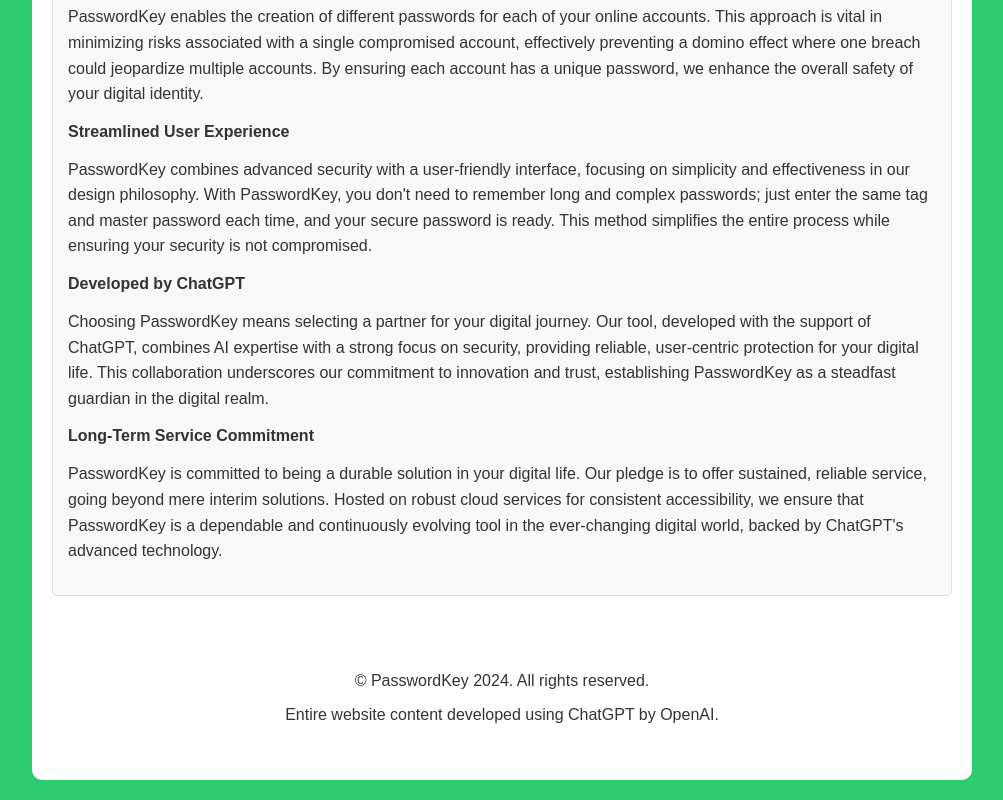
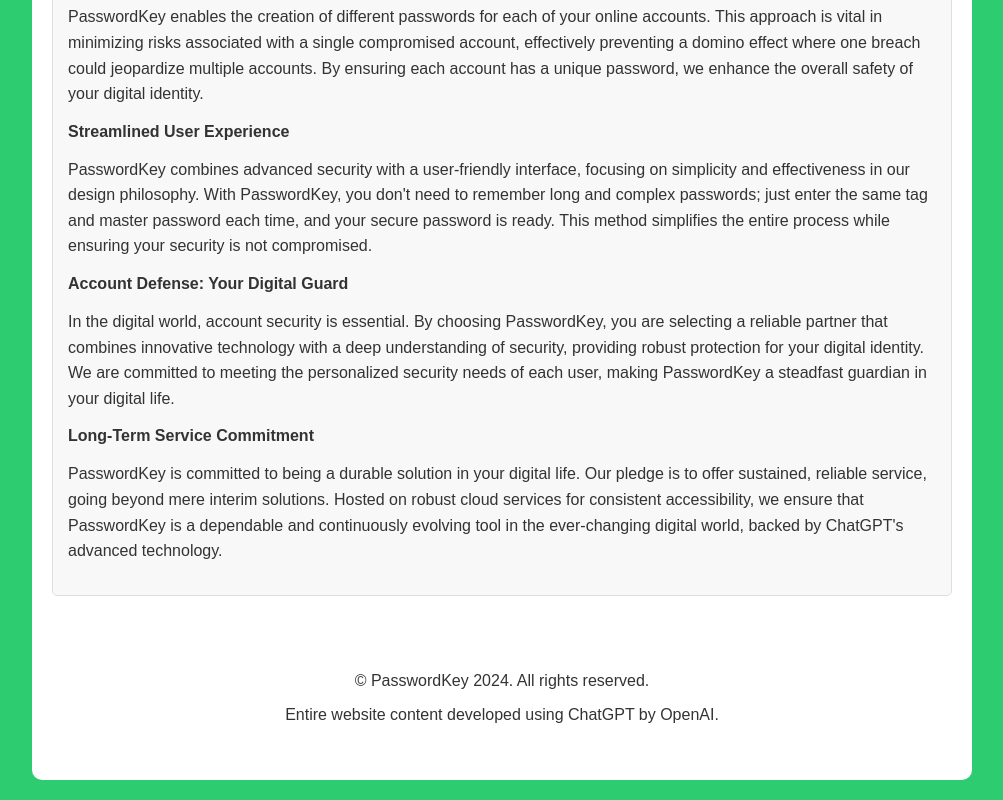
Before and after one commit to passwordkeyorg/PasswordKey-Generator, a plain HTML site: page index.html in a window 1280 px wide. Shown: the part 1143-1943 px from the top of the page, without its empty margins (138-1141 px from the left). Drawn offline with Linux system fonts and the light colour scheme.

Commit message:
Update index.html

```diff
--- a/index.html
+++ b/index.html
@@ -108,8 +108,8 @@
 			<strong>Streamlined User Experience</strong>
 			<p>PasswordKey combines advanced security with a user-friendly interface, focusing on simplicity and effectiveness in our design philosophy. With PasswordKey, you don't need to remember long and complex passwords; just enter the same tag and master password each time, and your secure password is ready. This method simplifies the entire process while ensuring your security is not compromised.</p>
 
-			<strong>Developed by ChatGPT</strong>
-			<p>Choosing PasswordKey means selecting a partner for your digital journey. Our tool, developed with the support of ChatGPT, combines AI expertise with a strong focus on security, providing reliable, user-centric protection for your digital life. This collaboration underscores our commitment to innovation and trust, establishing PasswordKey as a steadfast guardian in the digital realm.</p>
+			<strong>Account Defense: Your Digital Guard</strong>
+			<p>In the digital world, account security is essential. By choosing PasswordKey, you are selecting a reliable partner that combines innovative technology with a deep understanding of security, providing robust protection for your digital identity. We are committed to meeting the personalized security needs of each user, making PasswordKey a steadfast guardian in your digital life.</p>
 
 			<strong>Long-Term Service Commitment</strong>
 			<p>PasswordKey is committed to being a durable solution in your digital life. Our pledge is to offer sustained, reliable service, going beyond mere interim solutions. Hosted on robust cloud services for consistent accessibility, we ensure that PasswordKey is a dependable and continuously evolving tool in the ever-changing digital world, backed by ChatGPT's advanced technology.</p>
```
